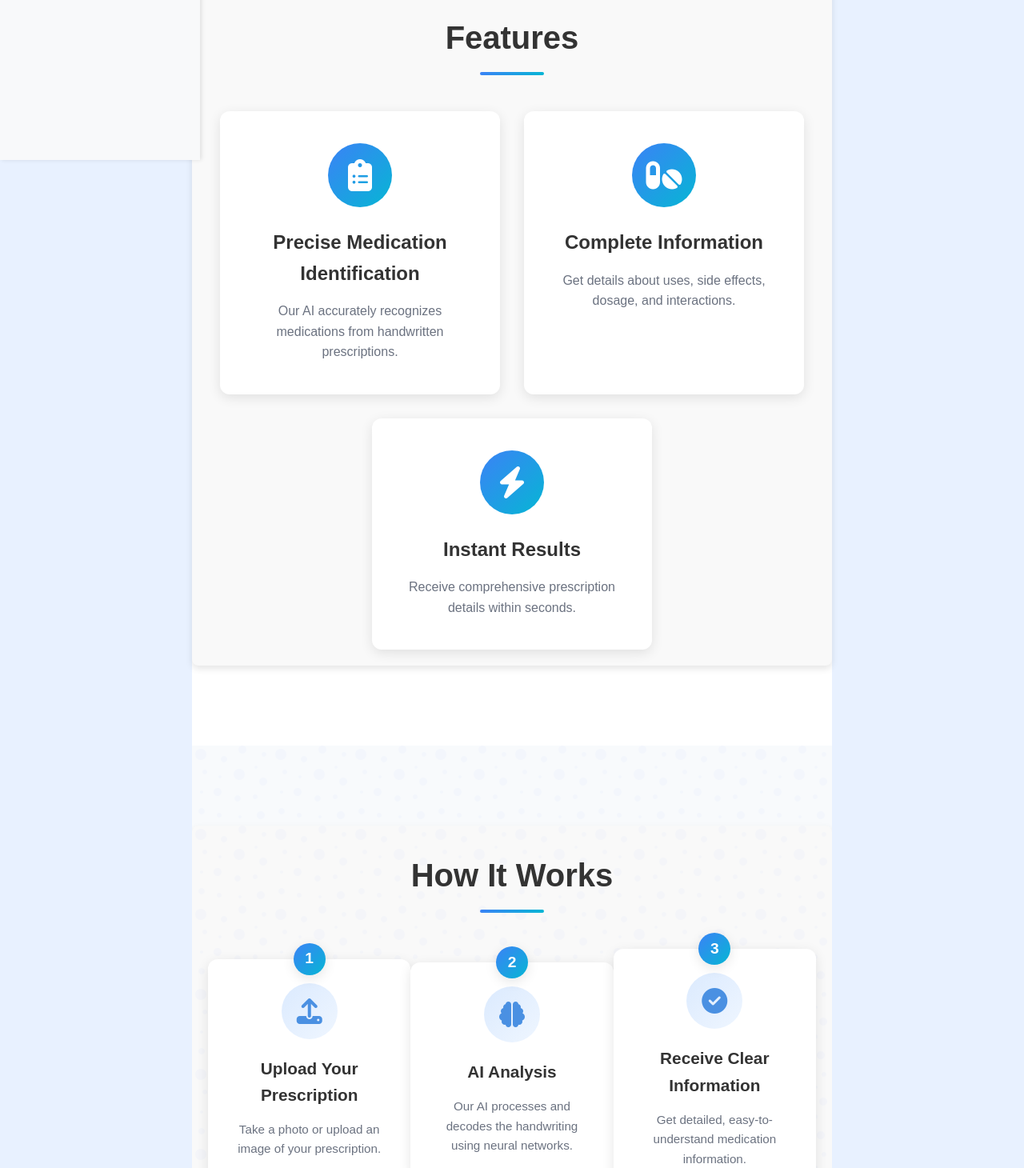
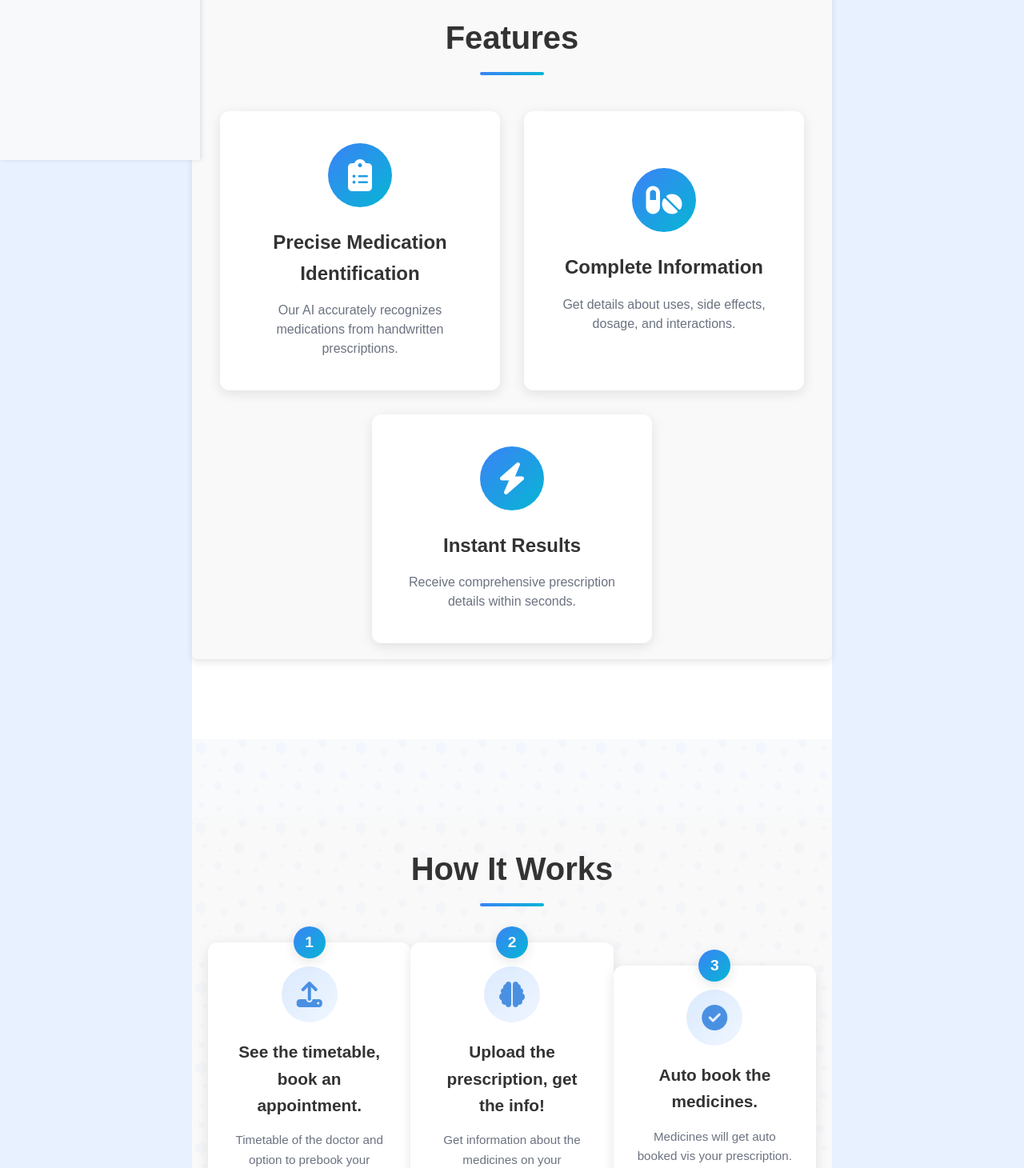
Before and after one commit to nikghost17/Hackbyte_3, a React (Vite) app in the folder frontend/: page / in a window 1280 px wide. Shown: the part 600-2060 px from the top of the page at 80% size. Built offline with nearby package versions, Linux system fonts and the light colour scheme.

Commit message:
Added the profile oage link to the side bar.

```diff
--- a/frontend/src/App.jsx
+++ b/frontend/src/App.jsx
@@ -19,7 +19,6 @@ function App() {
       <Route path="/" element={<Home />} />
       <Route path="/home" element={<Home />} />
       <Route path="/timetable" element={<Timetable />} />
-      <Route path="/feedbackform" element={<FeedbackForm />} />
       <Route path="/appointment" element={<AppointmentForm />} />
       <Route path="/profilepage" element={<ProfilePage />} />
       <Route path="/uploadprescription" element={<UploadPrescription />} />
--- a/frontend/src/components/features.jsx
+++ b/frontend/src/components/features.jsx
@@ -1,21 +1,26 @@
 import "./styles.css";
 import "@fortawesome/fontawesome-free/css/all.min.css";
+import { Link } from "react-router-dom";
+
 const Features = () => {
   const features = [
     {
       icon: "fa-clipboard-list",
       title: "Precise Medication Identification",
       text: "Our AI accurately recognizes medications from handwritten prescriptions.",
+      link: "/precise-medication",
     },
     {
       icon: "fa-pills",
       title: "Complete Information",
       text: "Get details about uses, side effects, dosage, and interactions.",
+      link: "/complete-info",
     },
     {
       icon: "fa-bolt",
       title: "Instant Results",
       text: "Receive comprehensive prescription details within seconds.",
+      link: "/instant-results",
     },
   ];
 
@@ -25,17 +30,18 @@ const Features = () => {
         <h2 className="section-title">Features</h2>
         <div className="features-container">
           {features.map((feature, index) => (
-            <div className="feature-card" key={index}>
+            <Link to={feature.link} key={index} className="feature-card">
               <div className="feature-icon">
                 <i className={`fas ${feature.icon}`}></i>
               </div>
               <h3>{feature.title}</h3>
               <p>{feature.text}</p>
-            </div>
+            </Link>
           ))}
         </div>
       </div>
     </section>
   );
 };
+
 export default Features;
--- a/frontend/src/components/howitworks.jsx
+++ b/frontend/src/components/howitworks.jsx
@@ -4,18 +4,18 @@ const HowItWorks = () => {
   const steps = [
     {
       icon: "fa-upload",
-      title: "Upload Your Prescription",
-      text: "Take a photo or upload an image of your prescription.",
+      title: "See the timetable, book an appointment.",
+      text: "Timetable of the doctor and option to prebook your appointment.",
     },
     {
       icon: "fa-brain",
-      title: "AI Analysis",
-      text: "Our AI processes and decodes the handwriting using neural networks.",
+      title: "Upload the prescription, get the info!",
+      text: "Get information about the medicines on your prescription. Patient Power.",
     },
     {
       icon: "fa-check-circle",
-      title: "Receive Clear Information",
-      text: "Get detailed, easy-to-understand medication information.",
+      title: "Auto book the medicines.",
+      text: "Medicines will get auto booked vis your prescription.",
     },
   ];
 
--- a/frontend/src/components/sidebar.jsx
+++ b/frontend/src/components/sidebar.jsx
@@ -14,6 +14,11 @@ const Sidebar = () => {
         {isOpen ? "⏪" : "⏩"}
       </button>
       <ul className="menu-list">
+        <li>
+          <Link to="/profilepage">
+            <List /> {isOpen && "Profile Page"}
+          </Link>
+        </li>
         <li>
           <Link to="/timetable">
             <List /> {isOpen && "Timetable"}
--- a/frontend/src/components/styles.css
+++ b/frontend/src/components/styles.css
@@ -1,50 +1,63 @@
-/* Updated CSS for better contrast and readability */
-
-/* CTA Section Styling */
-.cta-section {
-  background: rgba(
-    255,
-    255,
-    255,
-    0.9
-  ); /* Slightly increase opacity for better readability */
-  color: #333; /* Darken text for contrast */
+/* Features Section Styling */
+.features {
+  padding: 50px 0;
   text-align: center;
-  padding: 40px;
-  border-radius: 12px;
-  box-shadow: 0px 4px 10px rgba(0, 0, 0, 0.1);
 }
 
-.cta-section h2 {
-  font-size: 28px;
-  font-weight: bold;
-  color: #222; /* Darker color for better visibility */
+.features-container {
+  display: flex;
+  justify-content: center;
+  gap: 30px;
+  flex-wrap: wrap;
+  max-width: 1100px;
+  margin: 0 auto;
 }
 
-.cta-section p {
-  font-size: 16px;
-  color: #444; /* Medium-dark text for readability */
+.feature-card {
+  background: white;
+  padding: 25px;
+  width: 320px;
+  text-align: center;
+  border-radius: 16px;
+  box-shadow: 0px 6px 12px rgba(0, 0, 0, 0.15);
+  transition: transform 0.2s ease-in-out, box-shadow 0.2s ease-in-out;
+  text-decoration: none;
+  color: inherit;
+  display: flex;
+  flex-direction: column;
+  align-items: center;
+  justify-content: center;
 }
 
-.cta-button {
-  background: #0056ff; /* Ensure button stands out */
-  color: white;
-  padding: 12px 24px;
-  border-radius: 24px;
-  font-weight: bold;
-  box-shadow: 0px 4px 8px rgba(0, 0, 0, 0.2);
+.feature-card:hover {
+  transform: translateY(-8px);
+  box-shadow: 0px 8px 16px rgba(0, 0, 0, 0.2);
 }
 
-/* Footer Styling */
-.footer {
-  background: #111; /* Dark background for contrast */
-  color: rgba(255, 255, 255, 0.85); /*Adjusted text opacity */
-  text-align: center;
-  padding: 20px;
+.feature-icon {
+  width: 70px;
+  height: 70px;
+  display: flex;
+  align-items: center;
+  justify-content: center;
+  background: #007bff;
+  border-radius: 50%;
+  margin-bottom: 15px;
 }
 
-.footer p {
-  font-size: 14px;
-  color: rgba(255, 255, 255, 0.9); /* Lighter color for readability */
-  font-style: normal; /* Remove italics for clarity */
+.feature-icon i {
+  font-size: 32px;
+  color: white;
 }
+
+.feature-card h3 {
+  font-size: 20px;
+  font-weight: 600;
+  margin-bottom: 10px;
+}
+
+.feature-card p {
+  font-size: 16px;
+  color: #555;
+  line-height: 1.5;
+}
```
